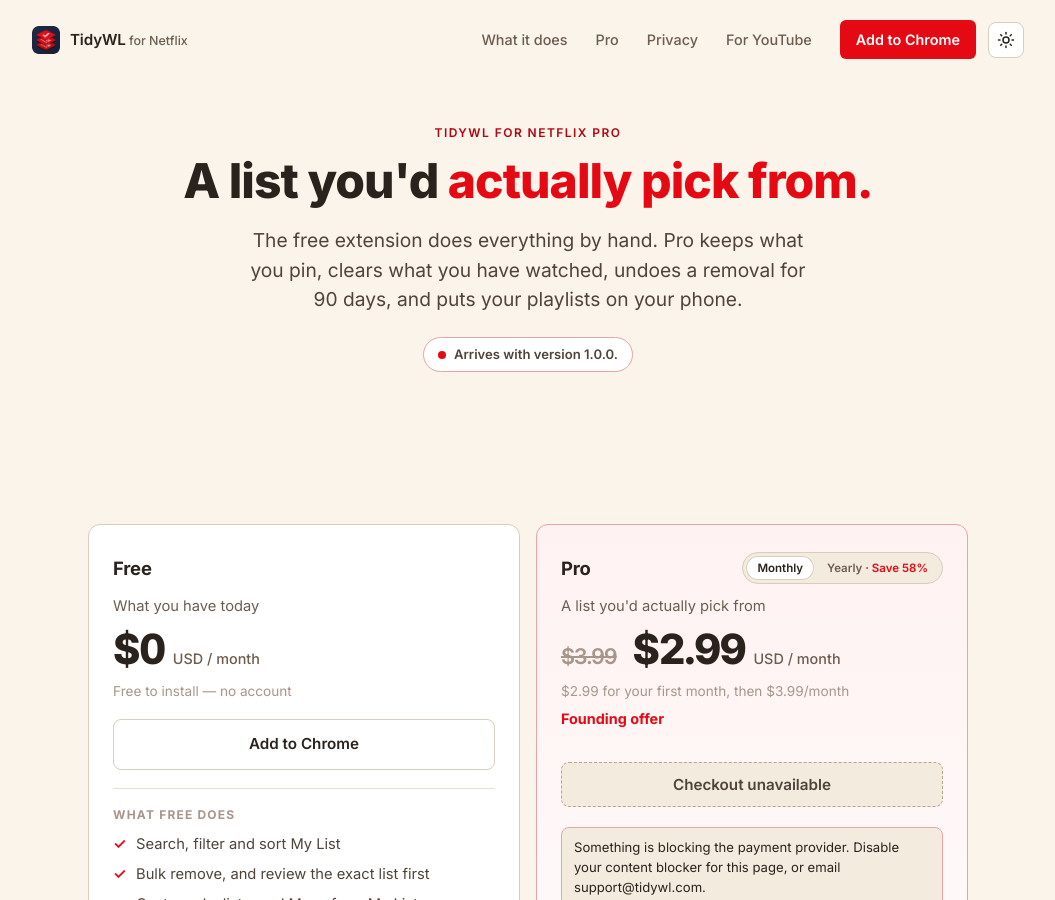
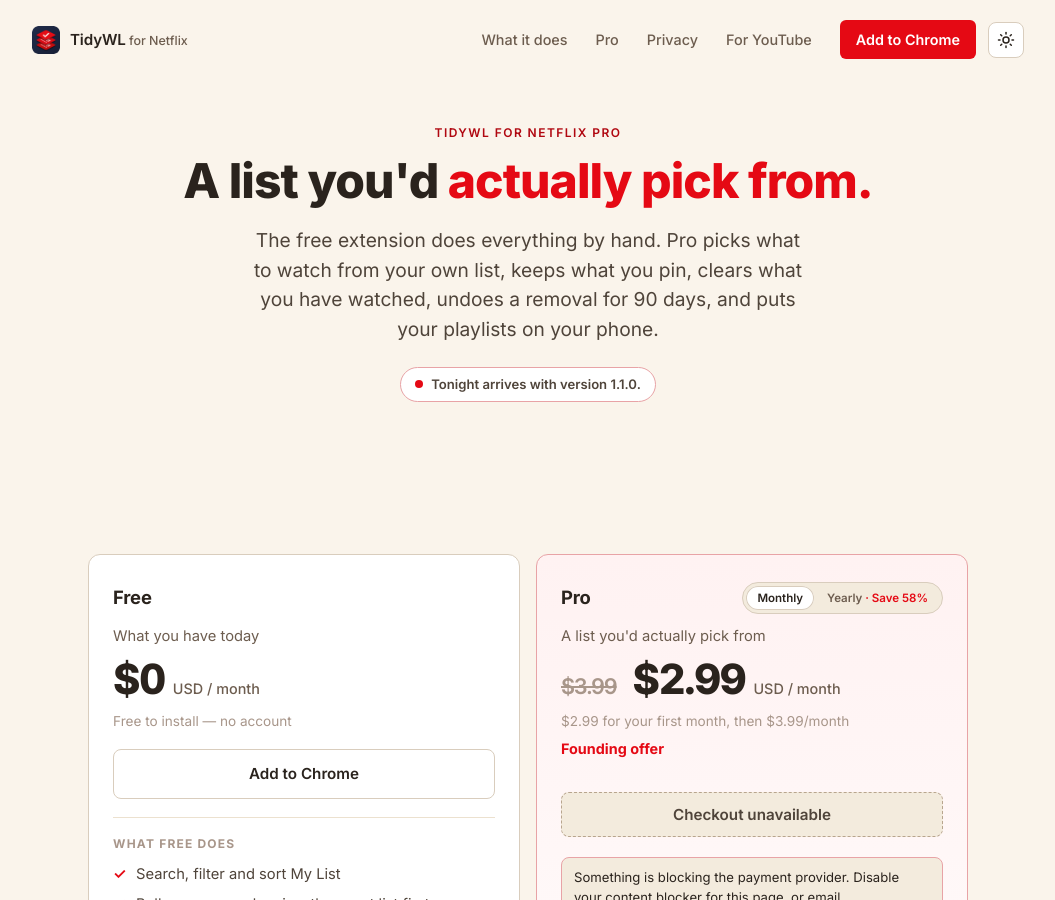
Before and after one commit to dominic-lam/tidywl-site, a Jekyll site: the page built from netflix/pricing/index.html, in a window 1280 px wide and 900 px high. Shown: the whole window, without its empty margins (112-1167 px from the left). Built offline with Jekyll 4.4.1, drawn with Linux system fonts in a browser that asks for light colours.

Commit message:
fix(netflix): the pricing page no longer says Pro arrives with 1.0.0
1.0.0 has been live since 2026-09-28, and the top of the page never named
Tonight, which leads the 1.1.0 offer. The status line now says Tonight
arrives with 1.1.0, and switches to "New in version 1.1.0" by itself when
_data/netflix.yml's version is bumped on release day.

Co-Authored-By: Claude Opus 5.5 <noreply@anthropic.com>
Claude-Session: https://claude.ai/code/session_01RZYPkEVjTr5Z7KQAePTQ1B

```diff
--- a/netflix/pricing/index.html
+++ b/netflix/pricing/index.html
@@ -2,7 +2,7 @@
 layout: netflix
 permalink: /netflix/pricing/
 title: "TidyWL for Netflix Pro — pricing"
-description: "TidyWL for Netflix Pro undoes a removal for 90 days, pins what you want to keep, archives what you have watched, and puts your playlists on your phone. $3.99 a month or $29.99 a year."
+description: "TidyWL for Netflix Pro picks what to watch from your own list, undoes a removal for 90 days, pins what you want to keep, archives what you have watched, and puts your playlists on your phone. $3.99 a month or $29.99 a year."
 faq:
   - id: free
     q: "Is the free version changing?"
@@ -46,8 +46,10 @@ faq:
   <section class="pro-hero">
     <p class="section-label">TidyWL for Netflix Pro</p>
     <h1>A list you'd <span class="em">actually pick from.</span></h1>
-    <p class="tagline">The free extension does everything by hand. Pro keeps what you pin, clears what you have watched, undoes a removal for 90 days, and puts your playlists on your phone.</p>
-    <p class="pro-status"><span class="dot" aria-hidden="true"></span>Arrives with version 1.0.0.</p>
+    <p class="tagline">The free extension does everything by hand. Pro picks what to watch from your own list, keeps what you pin, clears what you have watched, undoes a removal for 90 days, and puts your playlists on your phone.</p>
+    {%- comment -%} Switches itself on release day, when _data/netflix.yml's version
+    goes to 1.1.0. {%- endcomment %}
+    <p class="pro-status"><span class="dot" aria-hidden="true"></span>{% if site.data.netflix.version == "1.0.0" %}Tonight arrives with version 1.1.0.{% else %}New in version 1.1.0: Tonight.{% endif %}</p>
   </section>
 
   <section class="pro-plans">
```
